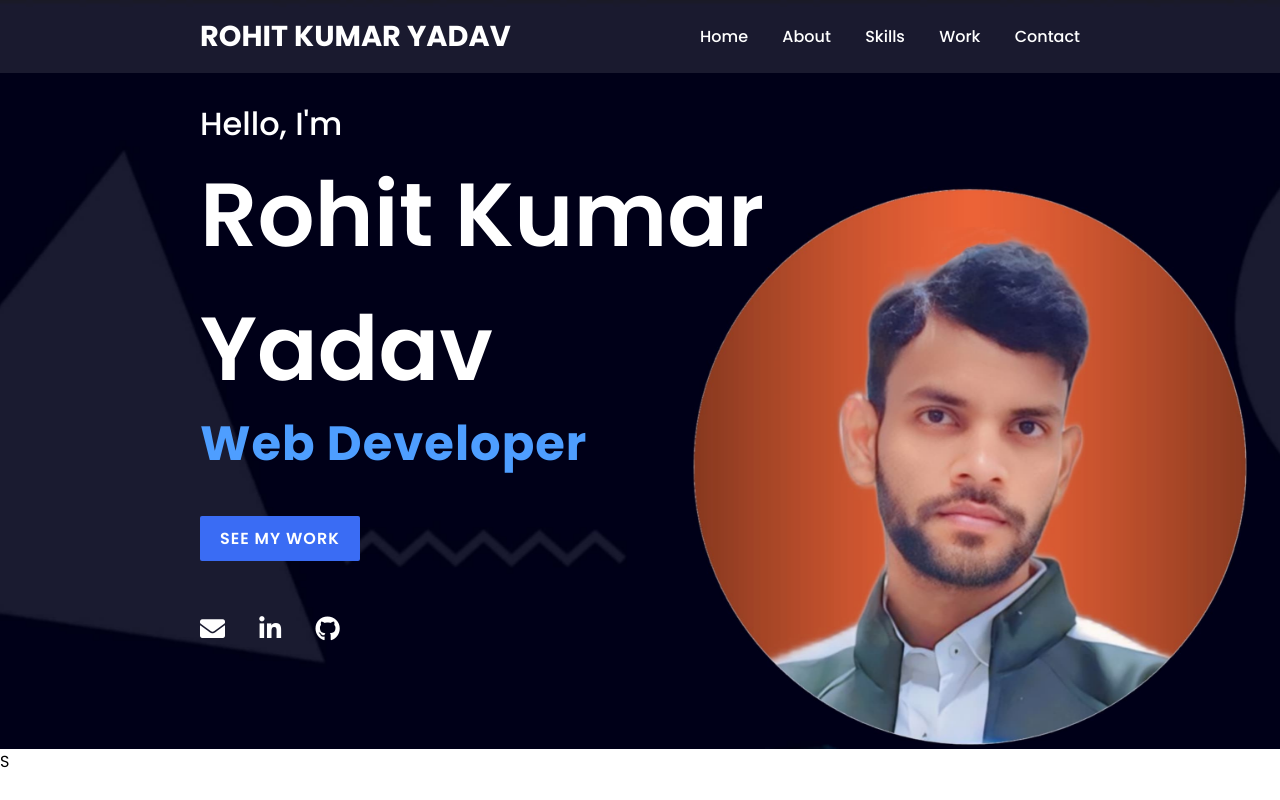
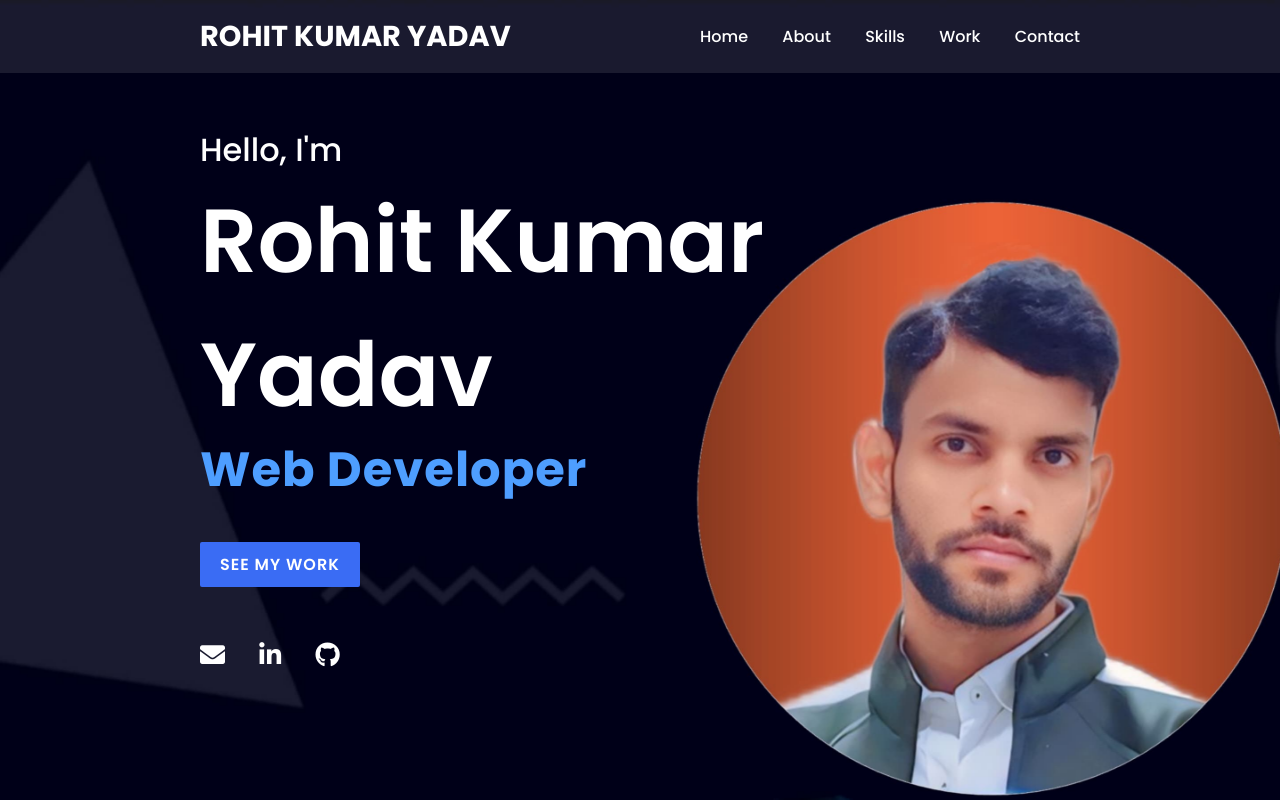
Before and after one commit to rohitkumar782000/Rohitkumaryadav.github.io, a plain HTML site: page index.html in a window 1280 px wide. Shown: the top 800 px of the page. Drawn offline with Linux system fonts and the light colour scheme.

Commit message:
Update style.css

```diff
--- a/style.css
+++ b/style.css
@@ -14,7 +14,8 @@ section{
 
 .main{
   position: relative;
-
+   width: 100%;
+  min-height: 100vh;
   display: flex;
   align-items: center;
   background: url(images/Rj.jpg)no-repeat;
```
